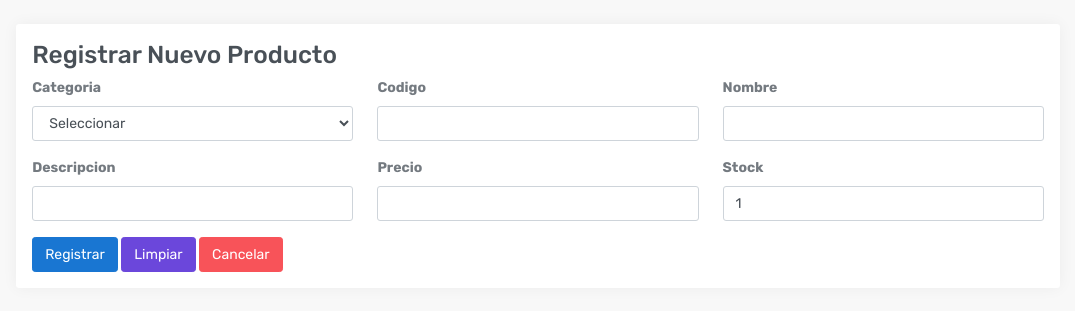
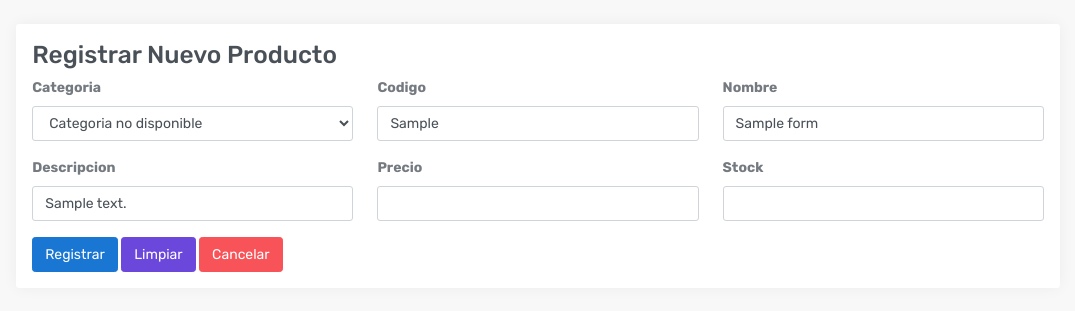
Before and after one commit to MATZUMOTO999/Sistenta_2026, a PHP site: template app/views/admin/productos/nuevo.php in a window 1280 px wide. Shown: the top 311 px of the page, without its empty margins (102-1177 px from the left). Run offline with PHP 8.4, Linux system fonts and the light colour scheme; the template is opened without the code that fills it: most values are stand-ins (such as "Sample title", 1, 10 or a date in 2020); data that the repository does not hold is empty; a stand-in replaces the project's code that opens the database connection; some libraries are stand-ins or nearby versions.

Commit message:
Avance1.05

```diff
--- a/app/views/admin/productos/nuevo.php
+++ b/app/views/admin/productos/nuevo.php
@@ -1,4 +1,14 @@
 <?php require __DIR__ . '/../../layouts/header.php'; ?>
+<?php $categoriaSeleccionada = (string) ($formData['categoria_id'] ?? ''); ?>
+<?php
+$categoriaDisponible = false;
+foreach ($categorias ?? [] as $categoria) {
+    if ((string) $categoria['id'] === $categoriaSeleccionada) {
+        $categoriaDisponible = true;
+        break;
+    }
+}
+?>
 <?php if (\Core\Auth::esAdmin()): ?>
     <div class="card p-3">
         <h3>Registrar Nuevo Producto</h3>
@@ -7,31 +17,34 @@
                 <div class="col-md-4 form-group">
                     <label for="categoria_id">Categoria</label>
                     <select class="form-control" name="categoria_id" id="categoria_id" required>
-                        <option value="" selected disabled>Seleccionar</option>
+                        <option value="" disabled <?= $categoriaSeleccionada === '' ? 'selected' : '' ?>>Seleccionar</option>
+                        <?php if ($categoriaSeleccionada !== '' && !$categoriaDisponible): ?>
+                            <option value="<?= htmlspecialchars($categoriaSeleccionada, ENT_QUOTES, 'UTF-8') ?>" selected>Categoria no disponible</option>
+                        <?php endif; ?>
                         <?php foreach ($categorias ?? [] as $categoria): ?>
-                            <option value="<?= htmlspecialchars((string) $categoria['id'], ENT_QUOTES, 'UTF-8') ?>"><?= htmlspecialchars($categoria['nombre'], ENT_QUOTES, 'UTF-8') ?></option>
+                            <option value="<?= htmlspecialchars((string) $categoria['id'], ENT_QUOTES, 'UTF-8') ?>" <?= (string) $categoria['id'] === $categoriaSeleccionada ? 'selected' : '' ?>><?= htmlspecialchars($categoria['nombre'], ENT_QUOTES, 'UTF-8') ?></option>
                         <?php endforeach; ?>
                     </select>
                 </div>
                 <div class="col-md-4 form-group">
                     <label for="codigo_sku">Codigo</label>
-                    <input type="text" class="form-control" name="codigo_sku" required maxlength="50" id="codigo_sku">
+                    <input type="text" class="form-control" name="codigo_sku" required maxlength="50" id="codigo_sku" value="<?= htmlspecialchars((string) ($formData['codigo_sku'] ?? ''), ENT_QUOTES, 'UTF-8') ?>">
                 </div>
                 <div class="col-md-4 form-group">
                     <label for="nombre">Nombre</label>
-                    <input type="text" class="form-control" name="nombre" required maxlength="150" id="nombre">
+                    <input type="text" class="form-control" name="nombre" required maxlength="150" id="nombre" value="<?= htmlspecialchars((string) ($formData['nombre'] ?? ''), ENT_QUOTES, 'UTF-8') ?>">
                 </div>
                 <div class="col-md-4 form-group">
                     <label for="descripcion">Descripcion</label>
-                    <input type="text" class="form-control" name="descripcion" required maxlength="1000" id="descripcion">
+                    <input type="text" class="form-control" name="descripcion" required maxlength="1000" id="descripcion" value="<?= htmlspecialchars((string) ($formData['descripcion'] ?? ''), ENT_QUOTES, 'UTF-8') ?>">
                 </div>
                 <div class="col-md-4 form-group">
                     <label for="precio_venta">Precio</label>
-                    <input type="number" class="form-control" name="precio_venta" required id="precio_venta" min="0" step="0.01">
+                    <input type="number" class="form-control" name="precio_venta" required id="precio_venta" min="0" step="0.01" value="<?= htmlspecialchars((string) ($formData['precio_venta'] ?? ''), ENT_QUOTES, 'UTF-8') ?>">
                 </div>
                 <div class="col-md-4 form-group">
                     <label for="stock_actual">Stock</label>
-                    <input type="number" class="form-control" name="stock_actual" required id="stock_actual" min="0" value="1">
+                    <input type="number" class="form-control" name="stock_actual" required id="stock_actual" min="0" value="<?= htmlspecialchars((string) ($formData['stock_actual'] ?? '1'), ENT_QUOTES, 'UTF-8') ?>">
                 </div>
             </div>
             <button type="submit" class="btn btn-primary">Registrar</button>
```
Also changed, not shown: app/controllers/Admin/ProductosController.php (+35 -12 lines), app/views/admin/productos/editar.php (+11 -17 lines).
